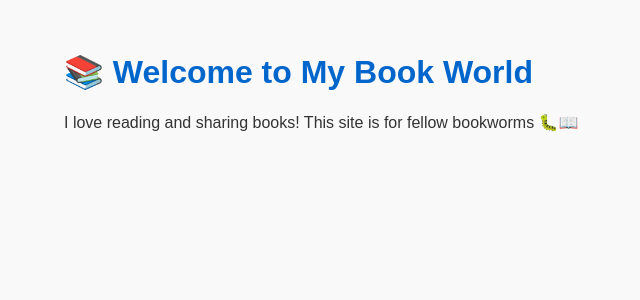
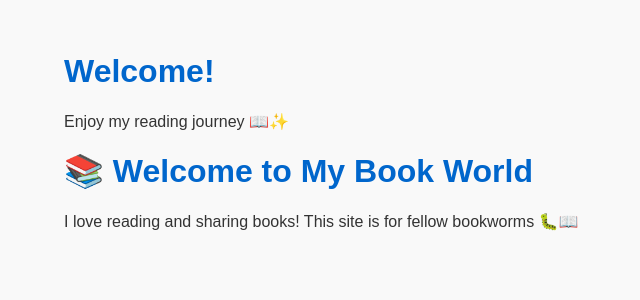
Before and after one commit to bs-alt/Books, a Jekyll site: the page built from index.md, in a window 1280 px wide. Shown: the top 300 px of the page, without its empty margins (176-816 px from the left). Built offline with Jekyll 4.4.1, drawn with Linux system fonts in a browser that asks for light colours; our own code applies the rules of GitHub Pages for plain Markdown files.

Commit message:
Update index.md

```diff
--- a/index.md
+++ b/index.md
@@ -1,3 +1,13 @@
+---
+layout: default
+title: 📚 My Book World
+---
+
+# Welcome!
+
+Enjoy my reading journey 📖✨
+
+
 # 📚 Welcome to My Book World
 
 I love reading and sharing books! This site is for fellow bookworms 🐛📖
```
